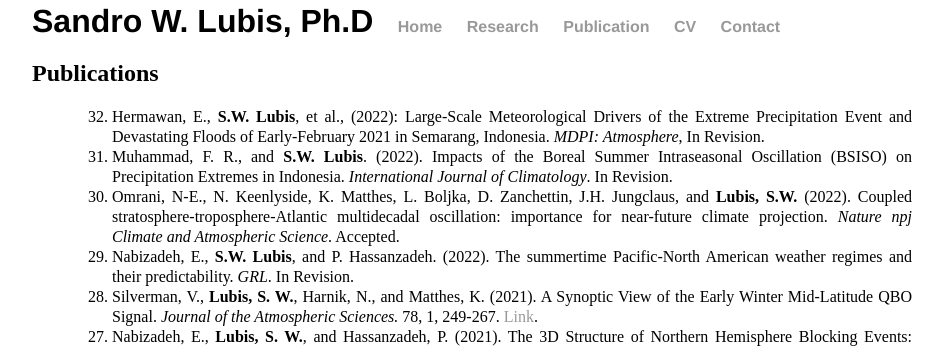
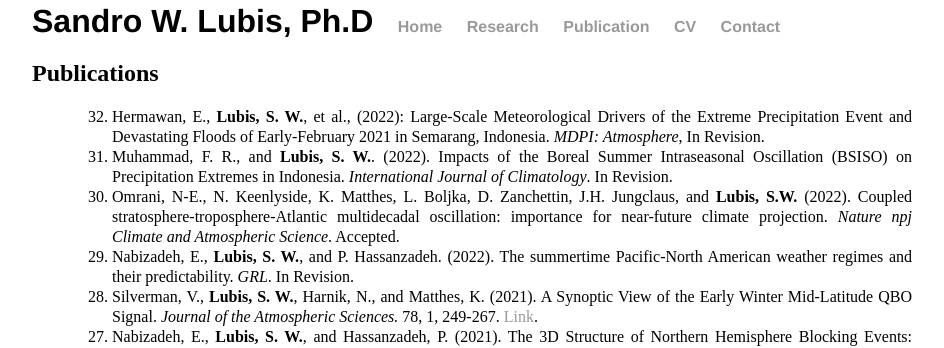
Before and after one commit to sandrolubis/sandrolubis.github.io, a Jekyll site: the page built from publication/index.html, in a window 1280 px wide. Shown: the part 221-569 px from the top of the page, without its empty margins (276-1220 px from the left). Built offline with Jekyll 4.4.1, drawn with Linux system fonts in a browser that asks for light colours.

Commit message:
Update index.html

```diff
--- a/publication/index.html
+++ b/publication/index.html
@@ -7,10 +7,10 @@
 	<h2>Publications</h2>
 	<ol style="line-height:1.25; text-align:justify;">
 	<ol reversed>
-		<li>Hermawan, E., <b>S.W. Lubis</b>, et al., (2022): Large-Scale Meteorological Drivers of the Extreme Precipitation Event and Devastating Floods of Early-February 2021 in Semarang, Indonesia. <i>MDPI: Atmosphere</i>, In Revision.</li>
-		<li>Muhammad, F. R., and <b>S.W. Lubis</b>. (2022). Impacts of the Boreal Summer Intraseasonal Oscillation (BSISO) on Precipitation Extremes in Indonesia. <i>International Journal of Climatology</i>. In Revision.</li>
+		<li>Hermawan, E., <b>Lubis, S. W.</b>, et al., (2022): Large-Scale Meteorological Drivers of the Extreme Precipitation Event and Devastating Floods of Early-February 2021 in Semarang, Indonesia. <i>MDPI: Atmosphere</i>, In Revision.</li>
+		<li>Muhammad, F. R., and <b>Lubis, S. W.</b>. (2022). Impacts of the Boreal Summer Intraseasonal Oscillation (BSISO) on Precipitation Extremes in Indonesia. <i>International Journal of Climatology</i>. In Revision.</li>
 		<li>Omrani, N-E., N. Keenlyside, K. Matthes, L. Boljka, D. Zanchettin, J.H. Jungclaus, and <b>Lubis, S.W. </b> (2022). Coupled stratosphere-troposphere-Atlantic multidecadal oscillation: importance for near-future climate projection. <i>Nature npj Climate and Atmospheric Science</i>. Accepted.</li>
-		<li>Nabizadeh, E., <b>S.W. Lubis</b>, and P. Hassanzadeh. (2022). The summertime Pacific-North American weather regimes and their predictability. <i>GRL</i>. In Revision.</li>
+		<li>Nabizadeh, E., <b>Lubis, S. W.</b>, and P. Hassanzadeh. (2022). The summertime Pacific-North American weather regimes and their predictability. <i>GRL</i>. In Revision.</li>
 		<li>Silverman, V., <b>Lubis, S. W.</b>, Harnik, N., and Matthes, K. (2021). A Synoptic View of the Early Winter Mid-Latitude QBO Signal. <i>Journal of the Atmospheric Sciences.</i> 78, 1, 249-267. <a href="https://doi.org/10.1175/JAS-D-20-0387.1">Link</a>.</li>
 		<li>Nabizadeh, E., <b>Lubis, S. W.</b>, and Hassanzadeh, P. (2021). The 3D Structure of Northern Hemisphere Blocking Events: Climatology, Role of Moisture, and Response to Climate Change. <i> Journal of Climate. </i> 78, 1, 249-267. <a href="https://doi.org/10.1175/JCLI-D-21-0141.1">Link</a>.</li>
 		<li><b>Lubis, S. W.</b>, and Hassanzadeh, P. (2021). An Eddy–Zonal Flow Feedback Model for Propagating Annular Modes. <i>Journal of the Atmospheric Sciences</i> 78, 1, 249-267. <a href="https://doi.org/10.1175/JAS-D-20-0214.1">Link</a>.</li>
```
